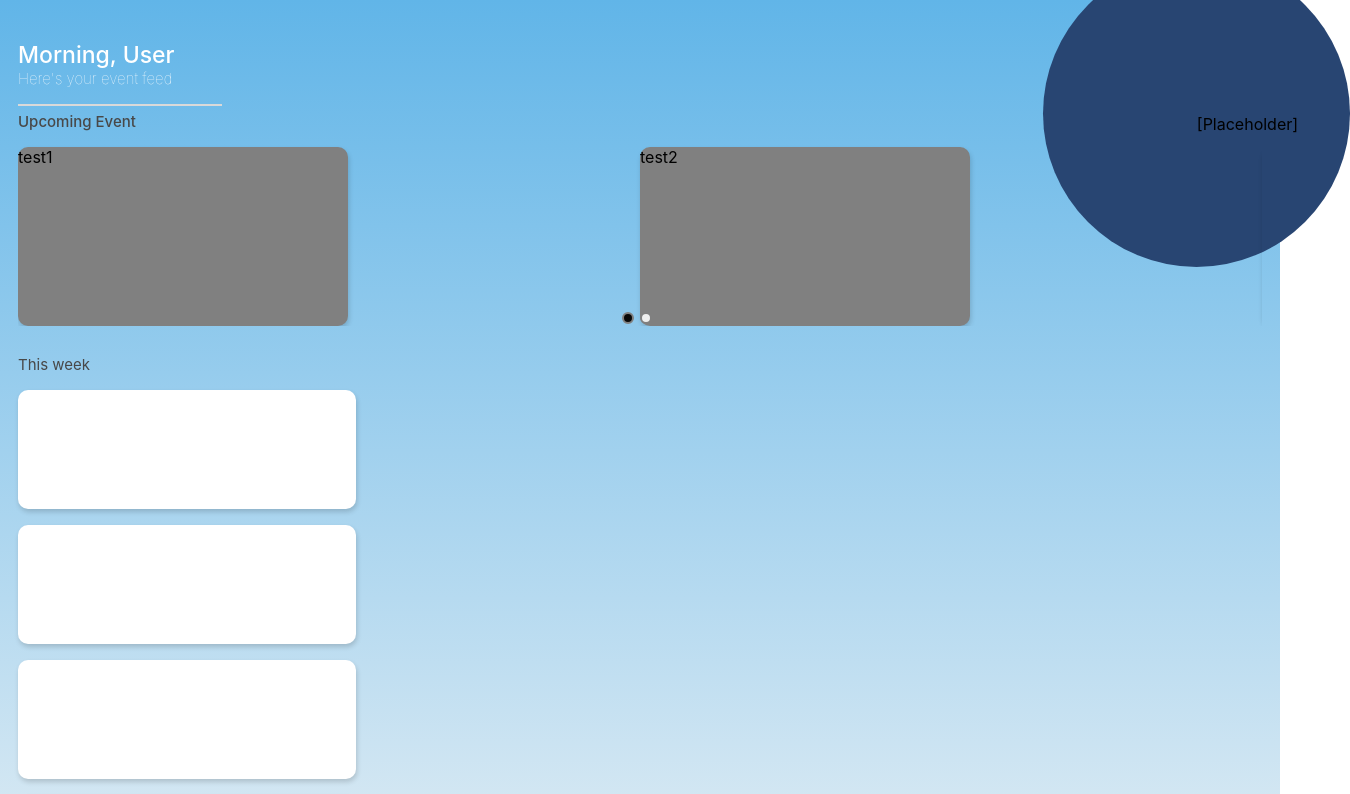
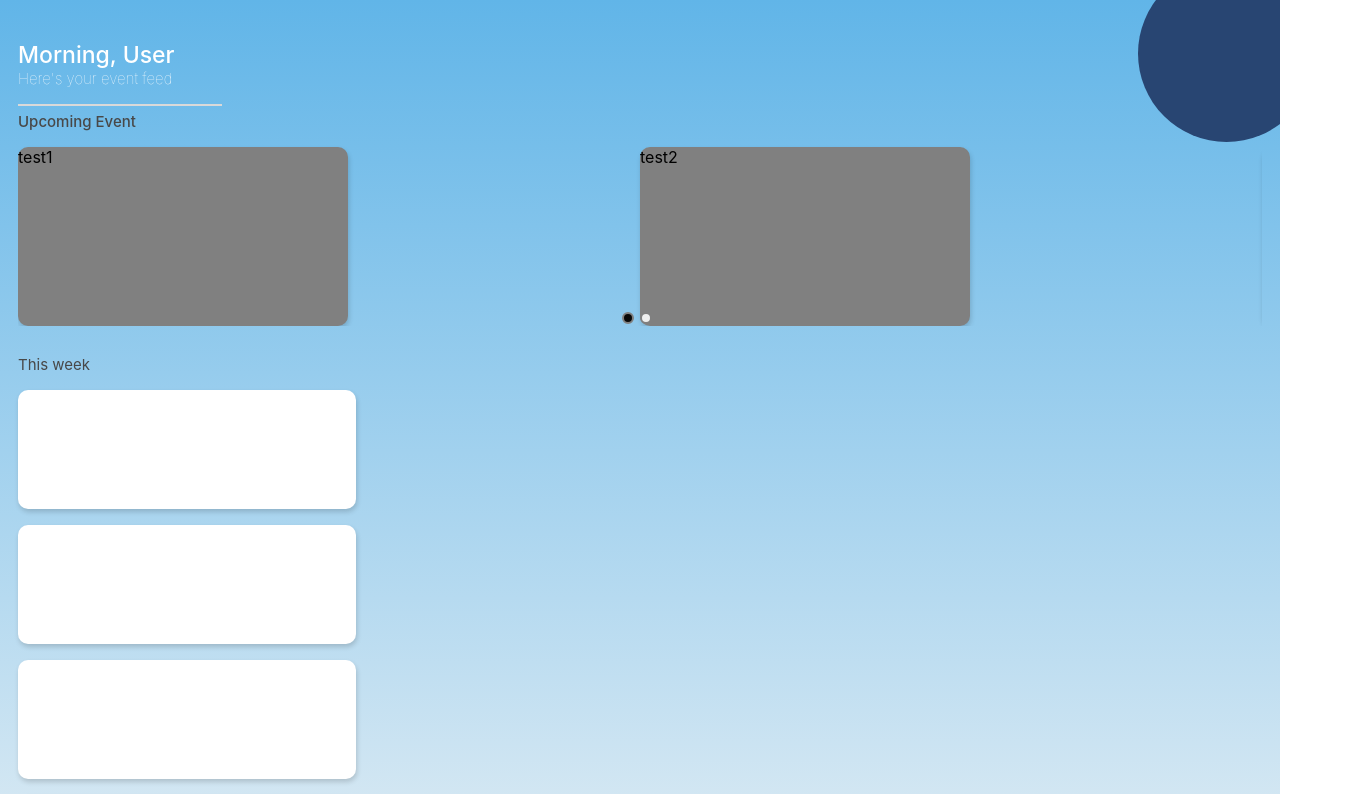
Before and after one commit to roong-aroon-developer/RA-Event, a React (Create React App) app: page / in a window 1280 px wide. Shown: the top 794 px of the page, 1350 px wide, since content can reach past the window. Built offline with nearby package versions, Linux system fonts and the light colour scheme.

Commit message:
fixed circle overflow

```diff
--- a/src/components/GreetUser/GreetUser.css
+++ b/src/components/GreetUser/GreetUser.css
@@ -14,10 +14,18 @@
     font-size: 15px;
     font-weight: 20;
 }
+#CircleBox{
+    width: 177px;
+    height: 177px;
+    position: absolute;
+    right: 0%;
+    top: 0%;
+    overflow: hidden;
+}
 #InfoCircle{
     position: absolute;
-    right: -5.5%;
-    top:-5%;
+    right: -20%;
+    top:-20%;
     overflow: hidden;
 
     width: 177px;
--- a/src/components/GreetUser/index.js
+++ b/src/components/GreetUser/index.js
@@ -11,8 +11,9 @@ const GreetUser = () => {
                 Here's your event feed
             </div>
             <div id="Line" />
-            <div id = "InfoCircle">
-                [Placeholder]
+            <div id = "CircleBox">
+                <div id = "InfoCircle">
+                </div>
             </div>
         </div>
     );
--- a/src/styles/Home.css
+++ b/src/styles/Home.css
@@ -5,5 +5,4 @@
     background-image: linear-gradient(to bottom, #61B5E8,#F6F6F6);
     background-repeat: no-repeat;
     background-size: cover;
-    overflow: hidden;
 }
--- a/src/styles/index.css
+++ b/src/styles/index.css
@@ -7,10 +7,11 @@ html, body {
     sans-serif;
   -webkit-font-smoothing: antialiased;
   -moz-osx-font-smoothing: grayscale;
-
+  overflow: hidden;
 }
 
 #root {
+  overflow: hidden;
   width: 100%;
   height: 100%;
 }
```
